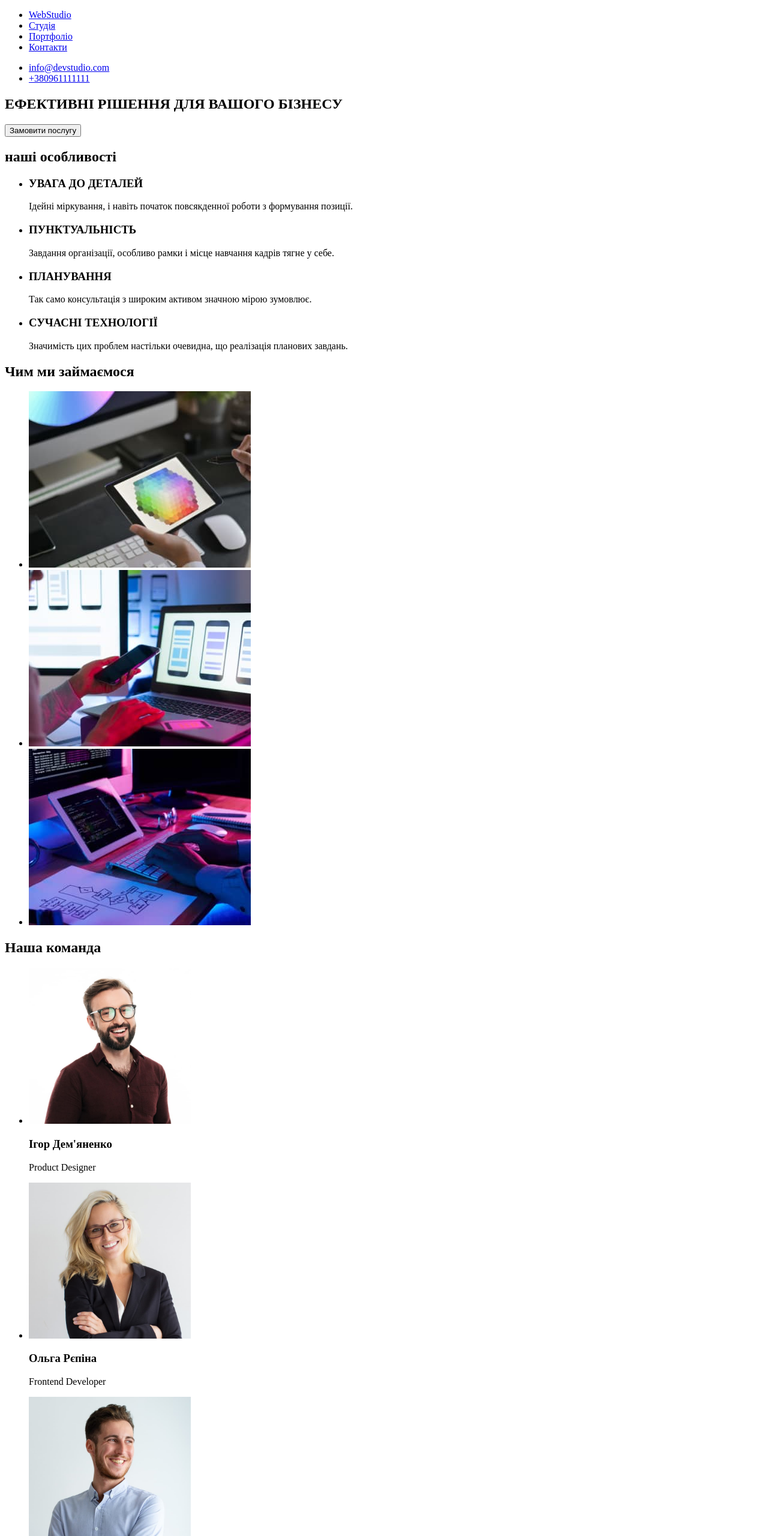
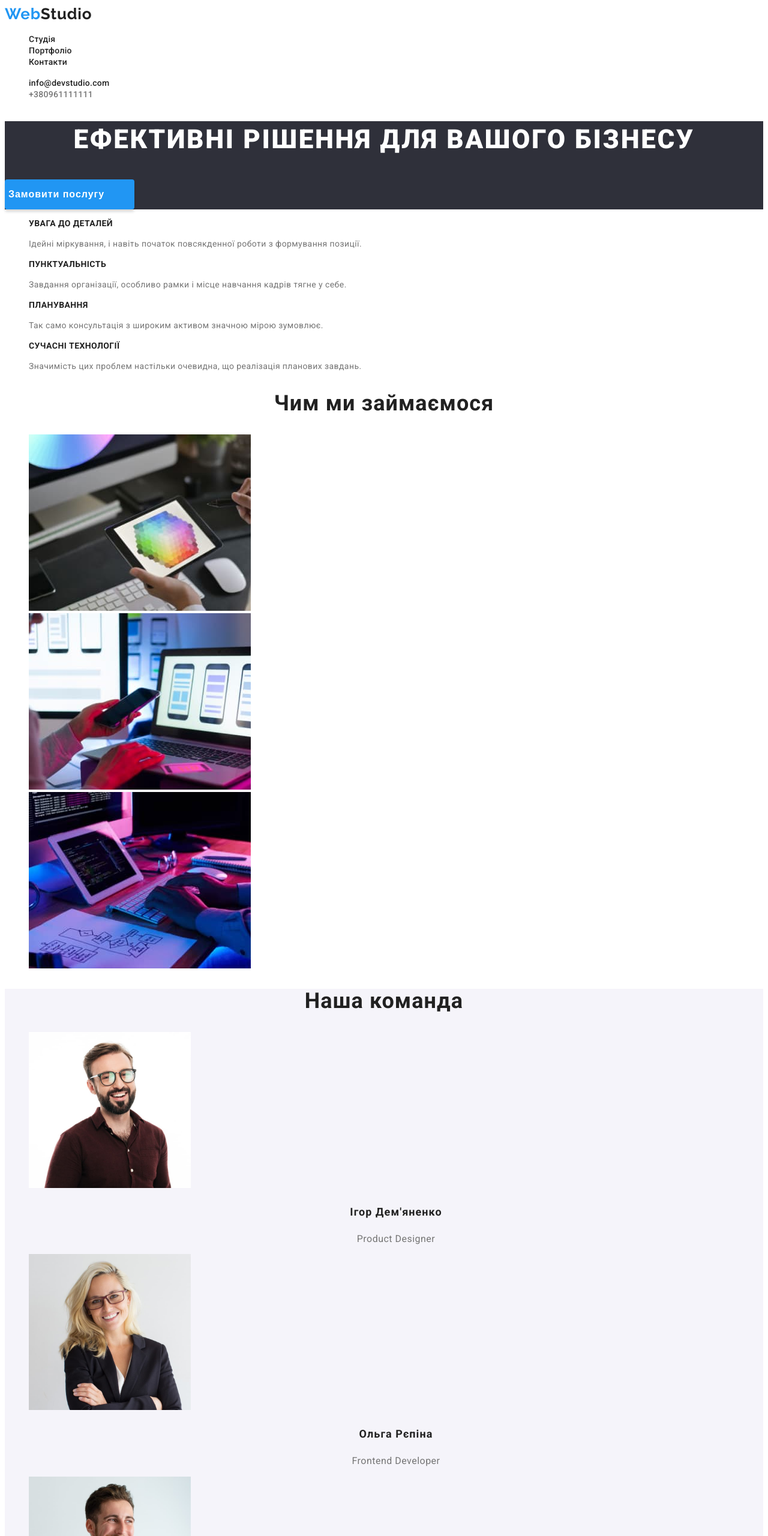
Before and after one commit to Uliana2022ua/goit-markup-hw-02, a plain HTML site: page index.html in a window 1280 px wide. Shown: the top 2560 px of the page at 60% size. Drawn offline with Linux system fonts and the light colour scheme.

Commit message:
update23.10
підключено css

```diff
--- a/index.html
+++ b/index.html
@@ -1,61 +1,77 @@
 <!DOCTYPE html>
 <html lang="uk">
+
 <head>
   <meta charset="UTF-8" />
   <meta http-equiv="X-UA-Compatible" content="IE=edge" />
   <meta name="viewport" content="width=device-width, initial-scale=1.0" />
   <title>Студія</title>
-    <link rel="stylesheet" href="./css/style.css">
+  <link rel="preconnect" href="https://fonts.googleapis.com" />
+  <link rel="preconnect" href="https://fonts.gstatic.com" crossorigin />
+  <link href="https://fonts.googleapis.com/css2?family=Raleway:wght@700&family=Roboto:wght@400;500;700;900&display=swap"
+    rel="stylesheet" />
+  <link rel="stylesheet" href="styles/styles.css" />
 </head>
-  <body>
+
+<body class="body">
   <!--Header-->
-    <header>
-        <nav>
-          <ul>
-            <li> <a href="./" class="logo" lang="en">WebStudio</a></li>
-          <li><a href="./index.html">Студія</a></li>
-            <li><a href="./portfolio.html">Портфоліо</a></li>
-            <li><a href="#">Контакти</a></li>
+  <header class="header">
+    <nav class="header-nav">
+      <a href="./index.html" class="logo" lang="en"><span class="logo-blue">Web</span>Studio</a>
+      <ul class="nav-list list">
+        <li class="header-list-item">
+          <a href="./index.html" class="header-list-link link">Студія</a>
+        </li>
+        <li class="header-list-item">
+          <a href="./portfolio.html" class="header-list-link link">Портфоліо</a>
+        </li>
+        <li class="header-list-item">
+          <a href="#" class="header-list-link link">Контакти</a>
+        </li>
       </ul>
     </nav>
-        <ul>
-        <li> <a href="mailto:info@devstudio.com">info@devstudio.com</a> </li>
-        <li> <a href="tel:+380961111111">+380961111111</a> </li>
+    <ul class="link-connection list">
+      <li>
+        <a href="mailto:info@devstudio.com" class="header-list-link link">info@devstudio.com</a>
+      </li>
+      <li>
+        <a href="tel:+380961111111" class="header-tel-link link">+380961111111</a>
+      </li>
     </ul>
   </header>
   <main>
     <!--Main content-->
     <section class="main-content">
-        <h1>ЕФЕКТИВНІ РІШЕННЯ ДЛЯ ВАШОГО БІЗНЕСУ</h1>
-        <button class="button">Замовити послугу</button>
+      <h1 class="content-title">Ефективні рішення для вашого бізнесу</h1>
+      <button type="button" class="button-pointer">Замовити послугу</button>
     </section>
     <!--About description-->
     <section class="about-description">
-         <h2>наші особливості</h2>
-        <ul>
+      <h2 class="visually-hidden">наші особливості</h2>
+      <ul class="text list">
         <li>
-            <h3>УВАГА ДО ДЕТАЛЕЙ</h3>
-            <p>
+          <h3 class="title">УВАГА ДО ДЕТАЛЕЙ</h3>
+          <p class="task">
             Ідейні міркування, і навіть початок повсякденної роботи з
             формування позиції.
           </p>
         </li>
         <li>
-            <h3>ПУНКТУАЛЬНІСТЬ</h3>
-            <p>
+          <h3 class="title">ПУНКТУАЛЬНІСТЬ</h3>
+          <p class="task">
             Завдання організації, особливо рамки і місце навчання кадрів тягне
             у себе.
           </p>
         </li>
         <li>
-            <h3>ПЛАНУВАННЯ</h3>
-            <p>
+          <h3 class="title">ПЛАНУВАННЯ</h3>
+          <p class="task">
             Так само консультація з широким активом значною мірою зумовлює.
           </p>
         </li>
         <li>
-            <h3>СУЧАСНІ ТЕХНОЛОГІЇ</h3>
-            <p>
+          <h3 class="title">СУЧАСНІ ТЕХНОЛОГІЇ</h3>
+          <p class="task">
             Значимість цих проблем настільки очевидна, що реалізація планових
             завдань.
           </p>
@@ -64,9 +80,9 @@
     </section>
 
     <!--Developments-->
-      <section>
-        <h2>Чим ми займаємося</h2>
-        <ul>
+    <section class="about-developments">
+      <h2 class="about-title">Чим ми займаємося</h2>
+      <ul class="developments list">
         <li>
           <img src="./img/about2.jpg" width="370" alt="Десктопні версії" />
         </li>
@@ -80,43 +96,47 @@
     </section>
 
     <!--About team-->
-      <section>
-        <h2>Наша команда</h2>
-        <ul>
+    <section class="team">
+      <h2 class="about-title">Наша команда</h2>
+      <ul class="item list">
         <li>
           <img src="./img/photo1.jpg" width="270" alt="Ігор Дем'яненко" />
-                <h3>Ігор Дем'яненко</h3>
-                <p lang="en">Product Designer</p>
+          <h3 class="caption">Ігор Дем'яненко</h3>
+          <p lang="en" class="subtitle">Product Designer</p>
         </li>
         <li>
           <img src="./img/photo2.jpg" width="270" alt="Ольга Рєпіна" />
-                <h3>Ольга Рєпіна</h3>
-                <p lang="en">Frontend Developer</p>
+          <h3 class="caption">Ольга Рєпіна</h3>
+          <p lang="en" class="subtitle">Frontend Developer</p>
         </li>
         <li>
           <img src="./img/photo3.jpg" width="270" alt="Микола Тарасов" />
-                <h3>Микола Тарасов</h3>
-                <p lang="en">Marketing</p>
+          <h3 class="caption">Микола Тарасов</h3>
+          <p lang="en" class="subtitle">Marketing</p>
         </li>
         <li>
           <img src="./img/photo4.jpg" width="270" alt="Михайло Єрмаков" />
-                <h3>Михайло Єрмаков</h3>
-                <p lang="en">UI Designer</p>
+          <h3 class="caption">Михайло Єрмаков</h3>
+          <p lang="en" class="subtitle">UI Designer</p>
         </li>
       </ul>
     </section>
   </main>
 
   <!--Footer-->
-    <footer>
-      <a href="./index.html"> <b lang="en">WebStudio</b> </a>
+  <footer class="footer">
+    <a href="./index.html" class="logo link" lang="en"><span class="logo-blue">Web</span><span class="logo-white">Studio</span></a>
     <address id="contacts">
-        <ul>
-          <li><a href="https://goo.gl/maps/n4bDGTXrcKqHtDmw6" target="_blank" rel="noopener noreferrer nofollow">м. Київ, пр-т Лесі Українки, 26</a></li>
-          <li><a href="mailto:info@devstudio.com">info@devstudio.com</a></li>
-          <li><a href="tel:+380961111111">+38 096 111 11 11</a></li>
+      <ul class="subject list">
+        <li>
+          <a href="https://goo.gl/maps/n4bDGTXrcKqHtDmw6" target="_blank" rel="noopener noreferrer nofollow" class="address link">м. Київ,
+            пр-т Лесі Українки, 26</a>
+        </li>
+        <li><a href="mailto:info@devstudio.com" class="contact link">info@devstudio.com</a></li>
+        <li><a href="tel:+380961111111" class="contact link">+38 096 111 11 11</a></li>
       </ul>
     </address>
   </footer>
 </body>
+
 </html>
--- /dev/null
+++ b/styles/styles.css
@@ -0,0 +1,213 @@
+/*General styles*/
+:root {
+  --main-color: #212121;
+  --accent-color: #2196f3;
+  --second-color: #757575;
+  --third-color: #ffffff;
+  --background-color: #2f303a;
+}
+
+.body {
+  color: var(--main-color);
+  background-color: var(--third-color);
+  font-family: "Roboto", sans-serif;
+}
+
+/*Header*/
+.logo {
+  font-family: Raleway, sans-serif;
+  font-weight: 700;
+  font-size: 26px;
+  line-height: 1.19;
+  letter-spacing: 0.03em;
+  color: var(--main-color);
+}
+.logo-blue {
+  color: var(--accent-color);
+}
+.link {
+  text-decoration: none;
+}
+.link:hover,
+.link:focus {
+  color: var(--accent-color);
+}
+.list {
+  list-style: none;
+}
+.header-list-link {
+  font-weight: 500;
+  font-size: 14px;
+  line-height: 1.14;
+  letter-spacing: 0.02em;
+  color: var(--main-color);
+}
+.header-list-link:hover,
+.header-list-link:focus {
+  color: #2196f3;
+}
+.header-tel-link {
+  font-weight: 500;
+  font-size: 14px;
+  line-height: (1.14);
+  letter-spacing: 0.02em;
+  color: var(--second-color);
+}
+
+/*main*/
+.main-content {
+  background: #2f303a;
+}
+.content-title {
+  font-weight: 900;
+  font-size: 44px;
+  line-height: calc(60 / 44);
+  text-align: center;
+  letter-spacing: 0.06em;
+  text-transform: uppercase;
+  color: var(--third-color);
+}
+.button-pointer {
+  border: none;
+  cursor: pointer;
+  font-weight: 700;
+  font-size: 16px;
+  line-height: (1.8);
+  display: flex;
+  align-items: center;
+  text-align: center;
+  letter-spacing: 0.06em;
+  color: var(--third-color);
+  background: #2196f3;
+  box-shadow: 0px 4px 4px rgba(0, 0, 0, 0.15);
+  border-radius: 4px;
+  width: 216px;
+  height: 50px;
+}
+.button-pointer:hover,
+.button-pointer:focus {
+  background: #188ce8;
+  box-shadow: 0px 4px 4px rgba(0, 0, 0, 0.15);
+  border-radius: 4px;
+}
+/*About description*/
+.visually-hidden {
+  position: absolute;
+  white-space: nowrap;
+  width: 1px;
+  height: 1px;
+  overflow: hidden;
+  border: 0;
+  padding: 0;
+  clip: rect(0 0 0 0);
+  clip-path: inset(50%);
+  margin: -1px;
+}
+
+.title {
+  color: var(--main-color);
+  font-weight: 700;
+  font-size: 14px;
+  line-height: 1.14;
+  letter-spacing: 0.03em;
+  text-transform: uppercase;
+}
+.task {
+  font-weight: 400;
+  font-size: 14px;
+  line-height: 1.71;
+  letter-spacing: 0.03em;
+  color: var(--second-color);
+}
+
+/*Developments*/
+.about-title {
+  color: var(--main-color);
+  font-weight: 700;
+  font-size: 36px;
+  line-height: 1.16;
+  text-align: center;
+  letter-spacing: 0.03em;
+}
+/*About team*/
+.team {
+  background: #f5f4fa;
+}
+.caption {
+  color: var(--main-color);
+  font-weight: 700;
+  font-size: 18px;
+  line-height: 36px;
+  text-align: center;
+  letter-spacing: 0.06em;
+}
+.subtitle {
+  font-weight: 400;
+  font-size: 16px;
+  line-height: 1.18;
+  text-align: center;
+  letter-spacing: 0.03em;
+  color: var(--second-color);
+}
+
+/*Filters*/
+.filters .button {
+  color: var(--main-color);
+  background: #f5f4fa;
+  font-weight: 500;
+  font-size: 16px;
+  line-height: 1.6;
+  text-align: center;
+  letter-spacing: 0.03em;
+}
+a {
+  text-decoration: none;
+}
+.button {
+  border: none;
+}
+
+.filter-item .button:hover,
+.filter-item .button:focus {
+  color: var(--third-color);
+  background: var(--accent-color);
+}
+
+.caption {
+  font-weight: 700;
+  font-size: 18px;
+  line-height: 2;
+  letter-spacing: 0.06em;
+  color: var(--main-color);
+}
+
+.text {
+  font-weight: 400;
+  font-size: 16px;
+  line-height: 1.8;
+  color: var(--second-color);
+  letter-spacing: 0.03em;
+}
+
+/*Footer*/
+.footer {
+  background: #2f303a;
+}
+.logo-white {
+  color: var(--third-color);
+}
+.address {
+  font-style: normal;
+  font-size: 14px;
+  line-height: calc(24 / 14);
+  letter-spacing: 0.03em;
+  color: var(--third-color);
+  text-decoration: none;
+}
+.contact {
+  font-style: normal;
+  font-size: 14px;
+  line-height: calc(24 / 14);
+  letter-spacing: 0.03em;
+  color: rgba(255, 255, 255, 0.6);
+}
```
Also changed, not shown: portfolio.html (+65 -55 lines). Lines whose indentation alone changed are shown as unchanged.
